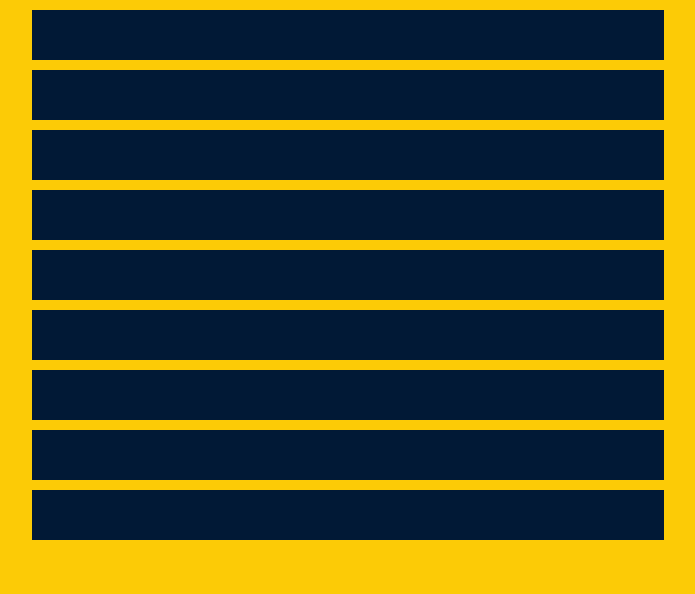
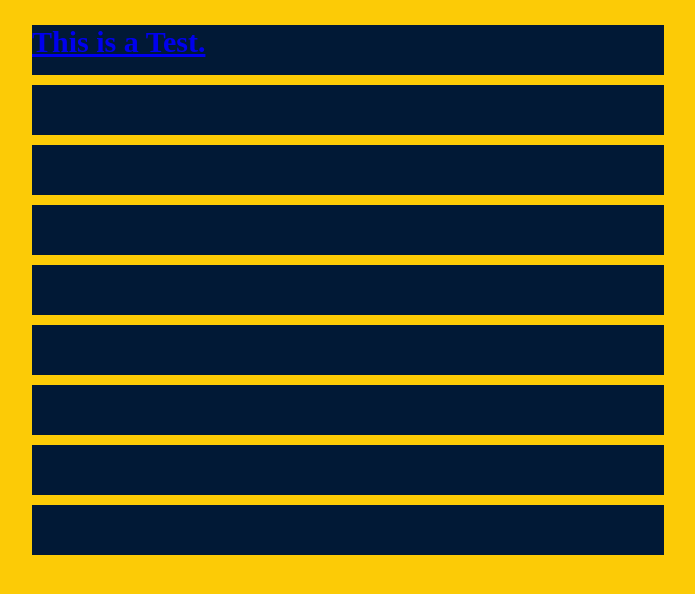
Before and after one commit to henrymishael/assignments, a plain HTML site: page projects/classworknew/indexnew.html in a window 1280 px wide. Shown: the whole page, without its empty margins (292-987 px from the left). Drawn offline with Linux system fonts and the light colour scheme.

Commit message:
feat:add files

```diff
--- a/projects/classworknew/indexnew.html
+++ b/projects/classworknew/indexnew.html
@@ -10,7 +10,7 @@
 <body>
     <main>
         <section>
-
+           <h2><a href="/projects/form/onboarding.html"> This is a Test.</a></h2>
         </section>
         <section></section>
         <section></section>
```
